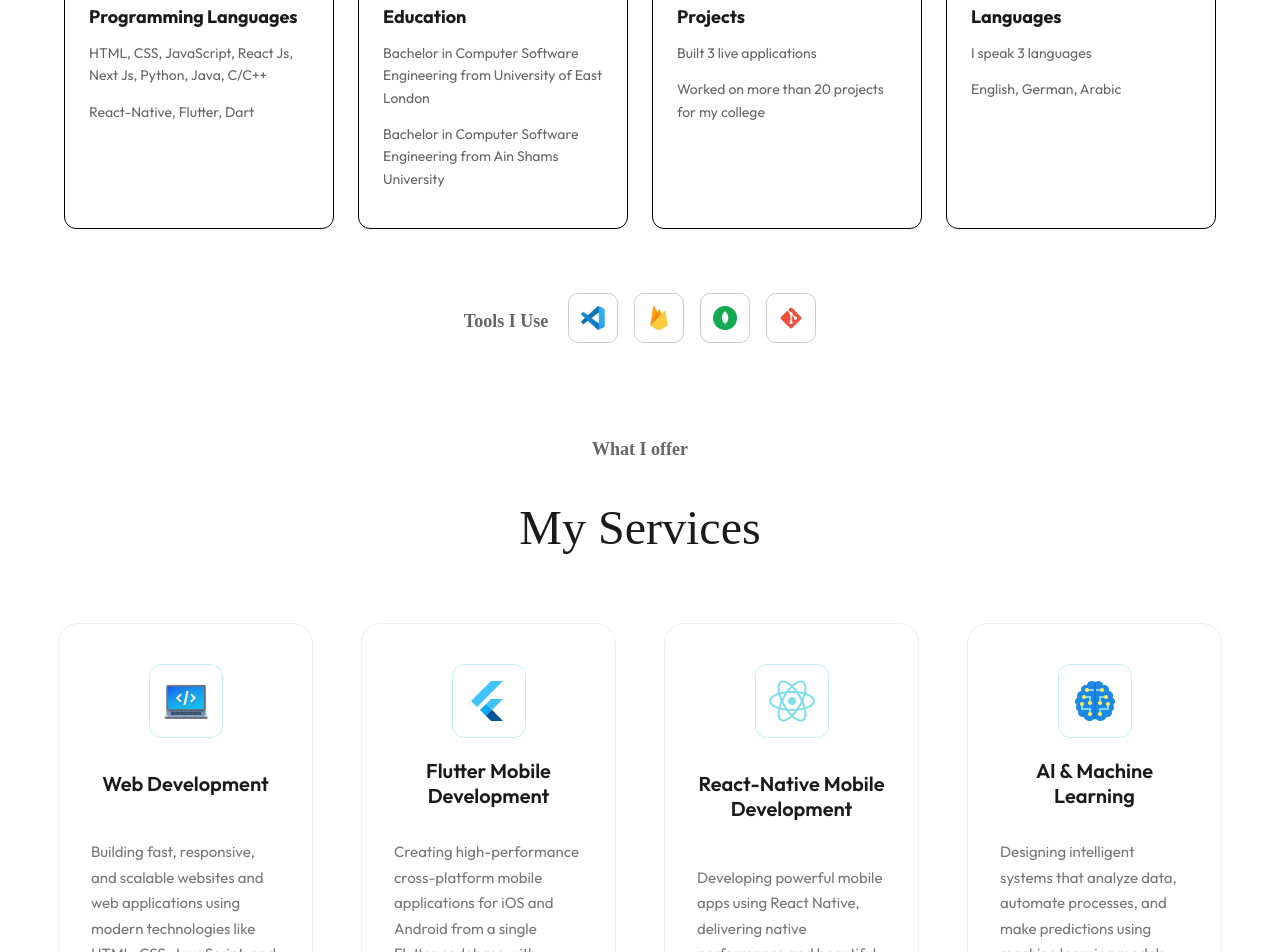
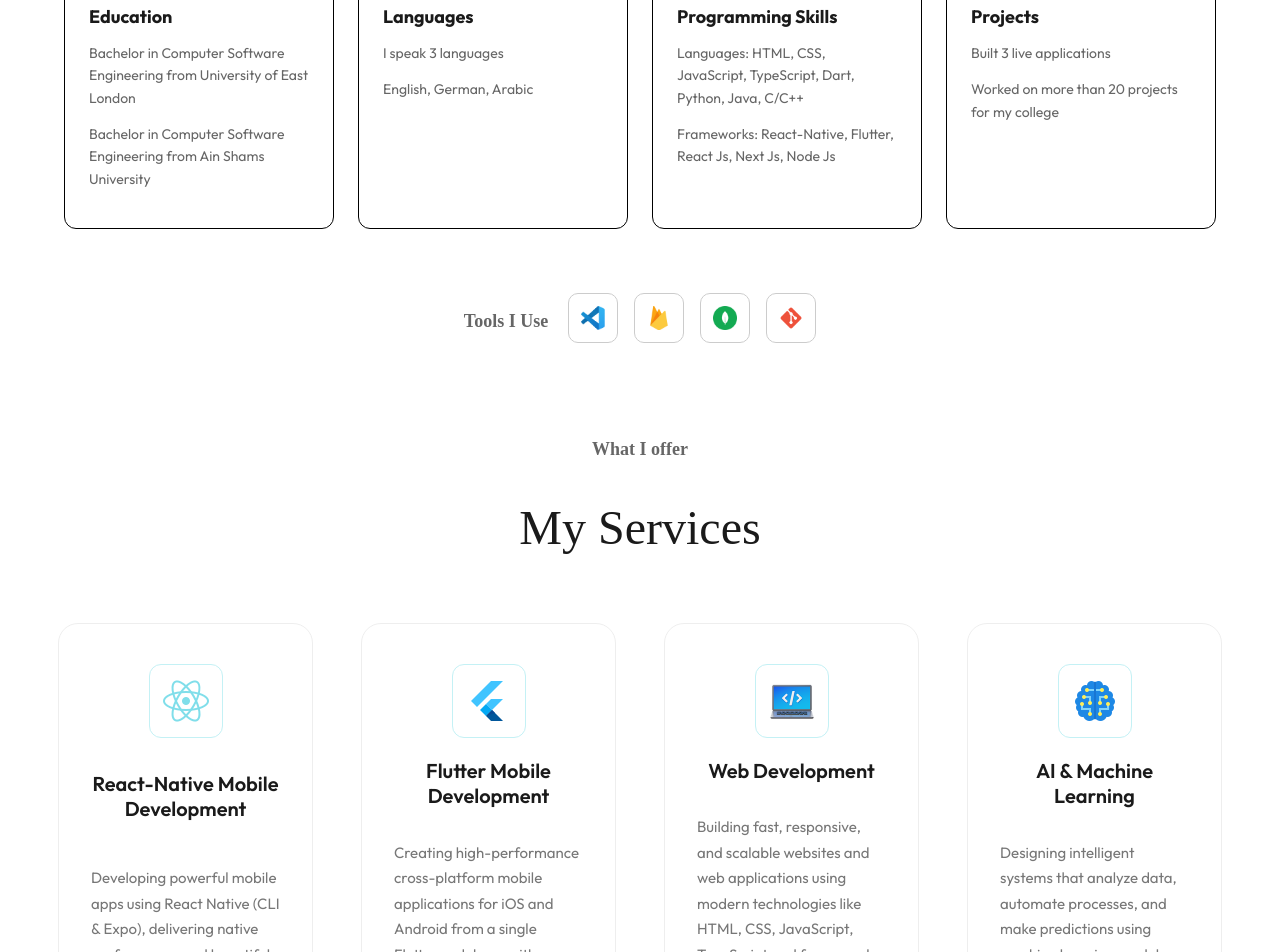
Before and after one commit to ShadyGirgis79/My-Portfolio, a Next.js app: page / in a window 1280 px wide. Shown: the part 1700-2652 px from the top of the page. Built offline with nearby package versions, Linux system fonts and the light colour scheme; a web font is replaced by a local one.

Commit message:
Arrangment Better

```diff
--- a/app/projects/[id]/page.js
+++ b/app/projects/[id]/page.js
@@ -13,7 +13,7 @@ export function generateStaticParams() {
 export default function Page({ params }) {
   const { id } = React.use(params);
 
-  const project = workData.find(p => p.id === id);
+  const project = workData.find(p => p.id == id);
 
   console.log("URL param:", id);
   console.log("Project:", project);
--- a/assets/index.js
+++ b/assets/index.js
@@ -130,9 +130,9 @@ export const workData = [
 
 export const serviceData = [
     {
-        icon: assets.web_dev_icon,
-        title: 'Web Development',
-        description: 'Building fast, responsive, and scalable websites and web applications using modern technologies like HTML, CSS, JavaScript, and frameworks such as React and Next.js.',
+        icon: assets.react_icon,
+        title: 'React-Native Mobile Development',
+        description: 'Developing powerful mobile apps using React Native (CLI & Expo), delivering native performance and beautiful interfaces for both iOS and Android platforms.',
         link: ''
     },
     {
@@ -142,9 +142,9 @@ export const serviceData = [
         link: ''
     },
     {
-        icon: assets.react_icon,
-        title: 'React-Native Mobile Development',
-        description: 'Developing powerful mobile apps using React Native, delivering native performance and beautiful interfaces for both iOS and Android platforms.',
+        icon: assets.web_dev_icon,
+        title: 'Web Development',
+        description: 'Building fast, responsive, and scalable websites and web applications using modern technologies like HTML, CSS, JavaScript, TypeScript and frameworks such as React , Next.js and Node.js.',
         link: ''
     },
     {
@@ -157,13 +157,6 @@ export const serviceData = [
 
 export const infoList = [
     {
-        icon: assets.code_icon,
-        iconDark: assets.code_icon_dark,
-        title: 'Programming Languages',
-        firstDescription: 'HTML, CSS, JavaScript, React Js, Next Js, Python, Java, C/C++' ,
-        secondDescription: 'React-Native, Flutter, Dart'
-    },
-    {
         icon: assets.edu_icon,
         iconDark: assets.edu_icon_dark,
         title: 'Education',
@@ -171,18 +164,25 @@ export const infoList = [
         secondDescription: 'Bachelor in Computer Software Engineering from Ain Shams University'
     },
     {
+        icon: assets.language_icon_light,
+        iconDark: assets.language_icon_dark,
+        title: 'Languages',
+        firstDescription: 'I speak 3 languages ' ,
+        secondDescription: 'English, German, Arabic'
+    },
+    {
+        icon: assets.code_icon,
+        iconDark: assets.code_icon_dark,
+        title: 'Programming Skills',
+        firstDescription: 'Languages: HTML, CSS, JavaScript, TypeScript, Dart, Python, Java, C/C++' ,
+        secondDescription: 'Frameworks: React-Native, Flutter, React Js, Next Js, Node Js'
+    },
+    {
         icon: assets.project_icon,
         iconDark: assets.project_icon_dark,
         title: 'Projects',
         firstDescription: 'Built 3 live applications' ,
         secondDescription: 'Worked on more than 20 projects for my college'
-    },
-    {
-        icon: assets.language_icon_light,
-        iconDark: assets.language_icon_dark,
-        title: 'Languages',
-        firstDescription: 'I speak 3 languages ' ,
-        secondDescription: 'English, German, Arabic'
     },
 ];
 
--- a/components/home/About.scss
+++ b/components/home/About.scss
@@ -152,6 +152,10 @@ $mobile-max: 768px;
   padding: 10px 0px;
   margin-bottom: 16px;
   padding-Right: 20px;
+
+  @media (max-width: $mobile-max) {
+    padding-Right: 0px;
+  }
 }
 
 .aboutTools {
```
